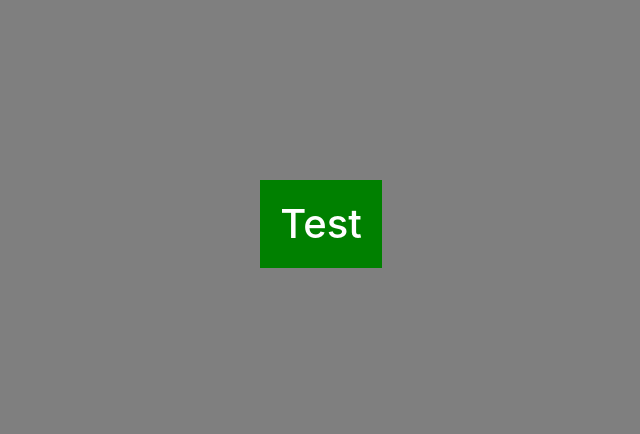
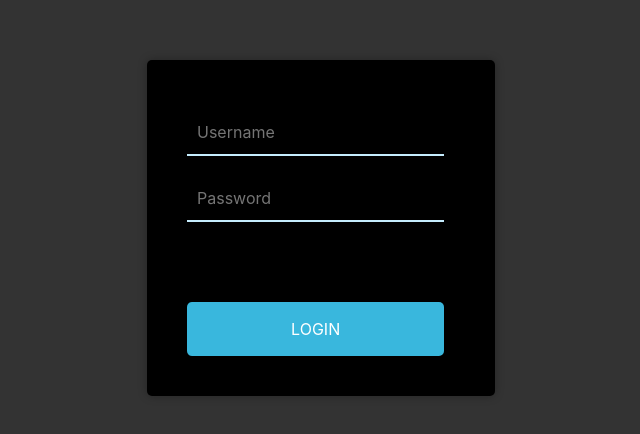
Before and after one commit to cssandrey123/pyxis, a website: page public/html/login.html in a window 1280 px wide. Shown: the part 172-606 px from the top of the page, without its empty margins (319-959 px from the left). Drawn offline with Linux system fonts and the light colour scheme; files that its build step writes are made by us from their sources.

Commit message:
add login page

```diff
--- a/public/css/login.css
+++ b/public/css/login.css
@@ -1,21 +1,57 @@
-.login-wrapper {
+.login-wrapper{
     height: 100vh;
     width: 100vw;
-    background: rgba(0,0,0,0.5);
     position: absolute;
+    top: 50%;
+    transform: translateY(-50%);
+    width: 100%;
+    background: rgba(0,0,0,0.8);
     z-index: 999;
     display: flex;
     align-items: center;
     justify-content: center;
-}
-.login-wrapper .container {
+  }
+
+  .login-contact-form{
     display: flex;
-    align-items: center;
-    justify-content: center;
+    max-height: 500px;
+    max-width: 350px;
+    margin: 0 auto;
+    background: black;
+    padding: 40px;
+    border-radius: 5px;
+    box-shadow: 0 0 10px rgba(0,0,0,0.3);
+  }
 
-}
-.login-wrapper h1 {
-    color:#ffffff;
-    padding: 20px;
-    background:green;
-}
+  .login-input-fields{
+    display: flex;
+    flex-direction: column;
+    margin-right: 4%;
+    width: 98%;
+
+  }
+
+  .login-input-fields .login-input{
+    margin: 10px 0;
+    background: transparent;
+    border: 0px;
+    border-bottom: 2px solid #c5ecfd;
+    padding: 10px;
+    color: #c5ecfd;
+    width: 100%;
+  }
+
+  .login-btn {
+      background: #39b7dd;
+      text-align: center;
+      padding: 15px;
+      border-radius: 5px;
+      color: #fff;
+      cursor: pointer;
+      text-transform: uppercase;
+  }
+  .divider {
+	height:70px;
+    width:auto;
+    display:inline-block;
+  }
--- a/public/html/login.html
+++ b/public/html/login.html
@@ -5,7 +5,12 @@
 </head>
 
 <div class="login-wrapper">
-    <div class="container">
-        <h1>Test</h1>
+    <div class="login-contact-form">
+      <div class="login-input-fields">
+        <input type="text" class="login-input" placeholder="Username">
+        <input type="text" class="login-input" placeholder="Password">
+        <div class="divider"></div>
+        <div class="login-btn">login</div>
+      </div>
     </div>
 </div>
```
